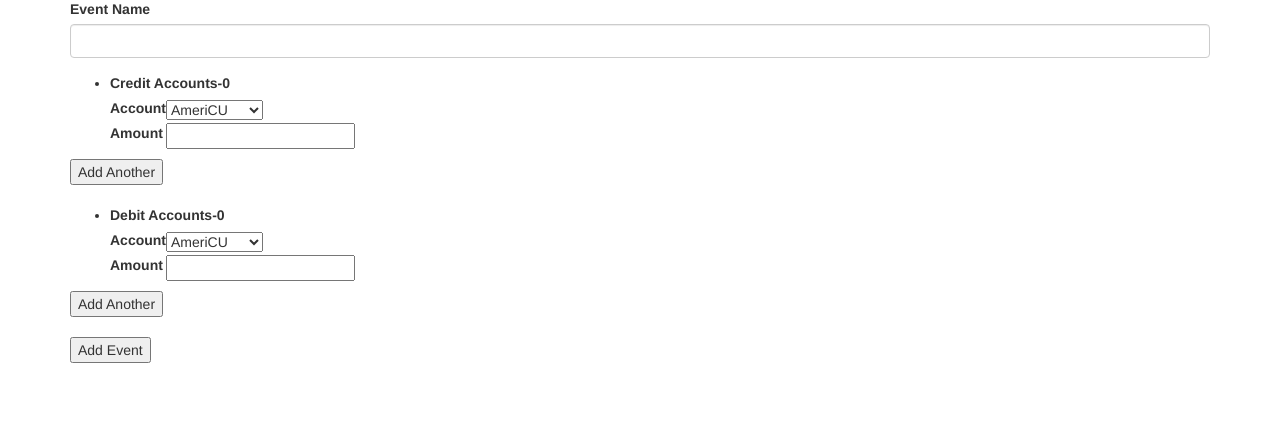
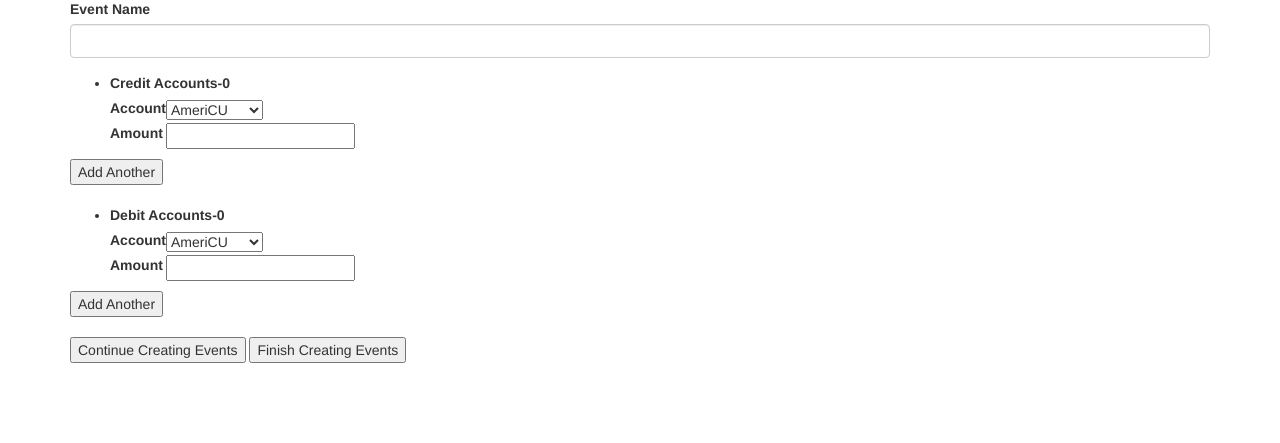
Before and after one commit to kloar03/finprojx, a Flask app: page /add/event in a window 1280 px wide. Shown: the part 143-586 px from the top of the page. Run offline with Flask 2, Linux system fonts and the light colour scheme; some libraries are stand-ins or nearby versions.

Commit message:
add multiple events allowed 'do nothing' on empty submission built event add

```diff
--- a/app/forms.py
+++ b/app/forms.py
@@ -14,7 +14,8 @@ class AddEventForm(FlaskForm):
     add_credit = SubmitField('Add Another')
     debit_accounts = FieldList(FormField(EventSubForm), min_entries=1)
     add_debit = SubmitField('Add Another')
-    submit = SubmitField('Add Event')
+    more = SubmitField('Continue Creating Events')
+    submit = SubmitField('Finish Creating Events')
 
 class AddAccountForm(FlaskForm):
     # TODO: conditional validation
--- a/app/routes.py
+++ b/app/routes.py
@@ -24,8 +24,8 @@ event_manager = Scheduler(2085)
 
 
 accounts = {
-    'AmeriCU': Savings('AmeriCU', 10000, .025),
-    'Mortgage_1': Loan('Mortgage_1', 178000, 3.65, 30),
+    'AmeriCU': Savings('AmeriCU', 10000, .0025),
+    'Mortgage_1': Loan('Mortgage_1', 178000, .03625, 30),
 }
 events = {}
 
@@ -61,7 +61,21 @@ def add_event():
     elif request.method == 'POST' and form.add_debit.data:
         form.debit_accounts.append_entry()
         form.debit_accounts.entries[-1].account.choices = cur_accounts
-        return render_template('add_event.html', title=title, form=form)
+    elif form.submit() and form.more.data: # an actual submission
+        event = add_event_main(form, accounts)
+        for name in event:
+            events[name] = event[name]
+        if event:
+            return redirect(url_for('add_event'))
+    elif form.submit() and form.submit.data: # an actual submission
+        try:
+            event = add_event_main(form, accounts)
+            for name in event:
+                events[name] = event[name]
+        except:
+            ...
+        finally:
+           return redirect('/')
 
     return render_template('add_event.html', title=title, form=form)
 
--- a/app/templates/add_event.html
+++ b/app/templates/add_event.html
@@ -22,7 +22,7 @@
         </div>
 
         <br/>
-        {{ form.submit }}
+        {{ form.more }} {{ form.submit }}
 
     </form>
 {% endblock %}
```
